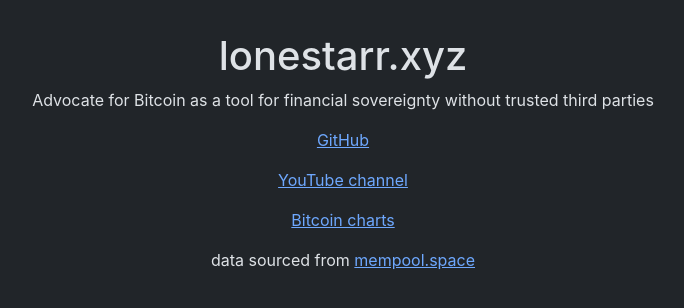
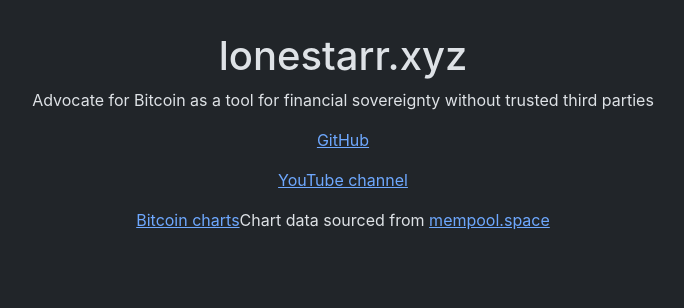
Before and after one commit to lone-starr/lonestarr.xyz, a React (Create React App) app: page / in a window 1280 px wide. Shown: the top 308 px of the page, without its empty margins (297-981 px from the left). Built offline with nearby package versions, Linux system fonts and the light colour scheme.

Commit message:
more cleanup to the source ref

```diff
--- a/src/App.js
+++ b/src/App.js
@@ -29,9 +29,7 @@
             <a href="https://charts.lonestarr.xyz/" target="_blank" rel="noreferrer">
               Bitcoin charts
             </a>
-          </p>
-          <p>
-            data sourced from&nbsp;
+            Chart data sourced from&nbsp;
             <a href="https://mempool.space/docs/api/rest" target="_blank" rel="noreferrer">
               mempool.space
             </a>
```
